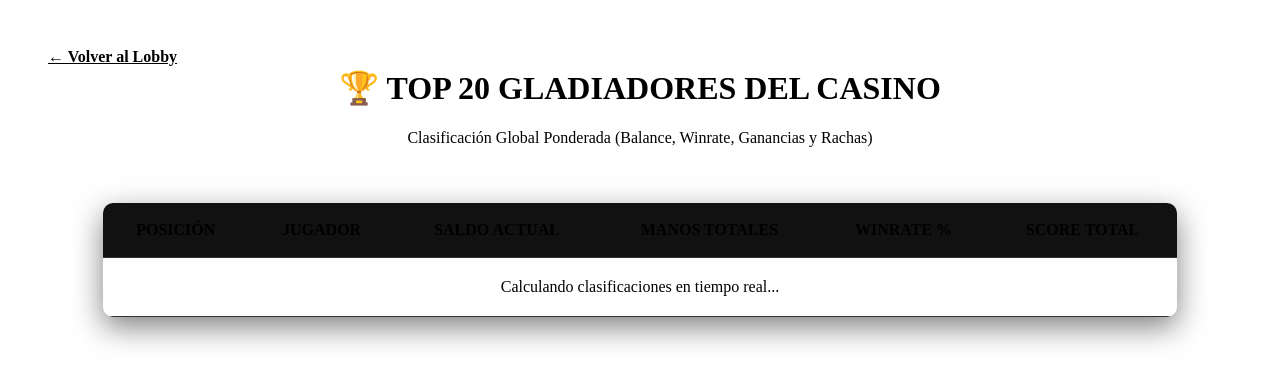
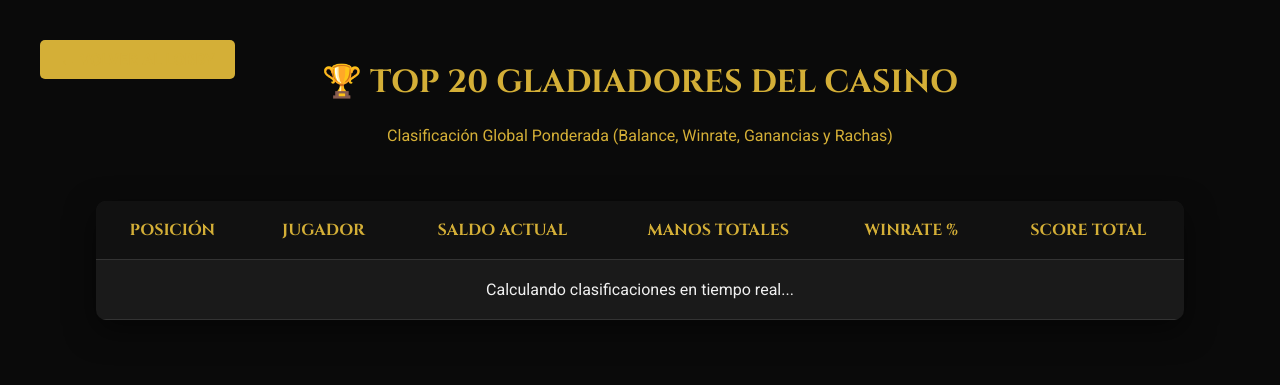
Before and after one commit to inietoo/casino, a PHP site: page /ranking.php in a window 1280 px wide. Shown: the top 385 px of the page. Run offline with PHP 8.4, Linux system fonts and the light colour scheme; data that the repository does not hold is empty.

Commit message:
Add global styles for dark casino theme

```diff
--- a/assets/css/style.css
+++ b/assets/css/style.css
@@ -1,2 +1,80 @@
-/* STYLE - Estilos globales (tema casino oscuro) */
-/* Subir código aquí */
+@import url('https://fonts.googleapis.com/css2?family=Cinzel:wght@700&family=Roboto:wght@300;400;700&display=swap');
+
+:root {
+    --bg-dark: #0a0a0a;
+    --gold: #d4af37;
+    --gold-glow: rgba(212, 175, 55, 0.4);
+    --panel-bg: #1a1a1a;
+    --nav-bg: #111;
+    --green-felt: #1a472a;
+    --text-main: #f0f0f0;
+}
+
+* { box-sizing: border-box; }
+
+body {
+    margin: 0;
+    padding: 0;
+    font-family: 'Roboto', sans-serif;
+    background-color: var(--bg-dark);
+    color: var(--text-main);
+}
+
+h1, h2, h3, .logo {
+    font-family: 'Cinzel', serif;
+    color: var(--gold);
+}
+
+a { color: var(--text-main); text-decoration: none; transition: 0.3s; }
+a:hover { color: var(--gold); }
+
+/* Botones genéricos */
+.btn {
+    background: var(--gold);
+    color: #000;
+    padding: 10px 20px;
+    border: none;
+    border-radius: 5px;
+    font-weight: bold;
+    cursor: pointer;
+    transition: 0.3s;
+    text-transform: uppercase;
+    text-decoration: none;
+    display: inline-block;
+}
+.btn:hover {
+    background: #fff;
+    box-shadow: 0 0 15px var(--gold-glow);
+}
+
+/* Modales / Cards */
+.card-panel {
+    background: var(--panel-bg);
+    padding: 20px;
+    border-radius: 10px;
+    border: 1px solid #333;
+    border-top: 4px solid var(--gold);
+    box-shadow: 0 5px 15px rgba(0,0,0,0.5);
+}
+
+/* Base de Cartas Mágicas (SVG/CSS) */
+.playing-card {
+    width: 60px; height: 85px;
+    background: white;
+    border-radius: 6px;
+    border: 1px solid #999;
+    color: black;
+    font-weight: bold;
+    font-size: 18px;
+    line-height: 85px;
+    text-align: center;
+    display: inline-block;
+    margin: 0 3px;
+    box-shadow: 2px 2px 5px rgba(0,0,0,0.5);
+}
+.playing-card.red { color: #d00; }
+.playing-card.back {
+    background: repeating-linear-gradient(45deg, #001f3f, #001f3f 10px, #004080 10px, #004080 20px);
+    border: 2px solid #fff;
+    color: transparent;
+}
```
